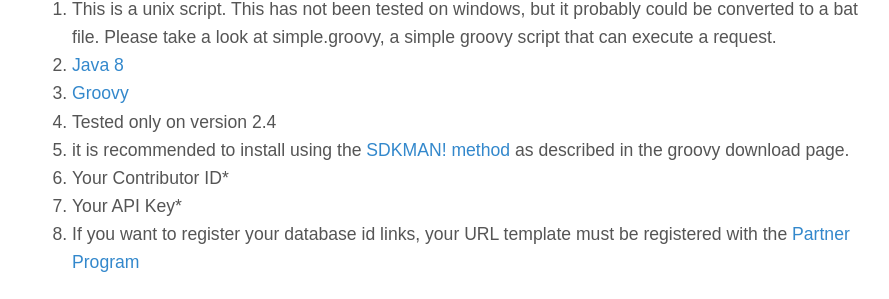
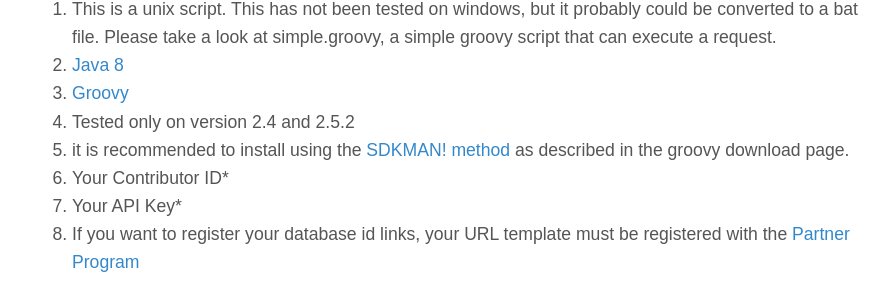
Before and after one commit to glytoucan/glytoucan, a Jekyll site: the page built from system/cli.md, in a window 1280 px wide and 900 px high, scrolled down 803 px. Shown: the part 148-447 px from the top of the window, without its empty margins (192-1081 px from the left). Built offline with Jekyll 4.4.1, drawn with Linux system fonts in a browser that asks for light colours; nearby versions of some CDN libraries.

Commit message:
Update cli.md

```diff
--- a/system/cli.md
+++ b/system/cli.md
@@ -15,7 +15,7 @@
 1. This is a unix script.  This has not been tested on windows, but it probably could be converted to a bat file.  Please take a look at simple.groovy, a simple groovy script that can execute a request.
 1. [Java 8](http://www.oracle.com/technetwork/java/javase/downloads/index.html)
 1. [Groovy](http://groovy-lang.org)
-  1.  Tested only on version 2.4
+  1.  Tested only on version 2.4 and 2.5.2
   1.  it is recommended to install using the [SDKMAN! method](http://groovy-lang.org/download.html) as described in the groovy download page.
 1. Your Contributor ID*
 1. Your API Key*
```
